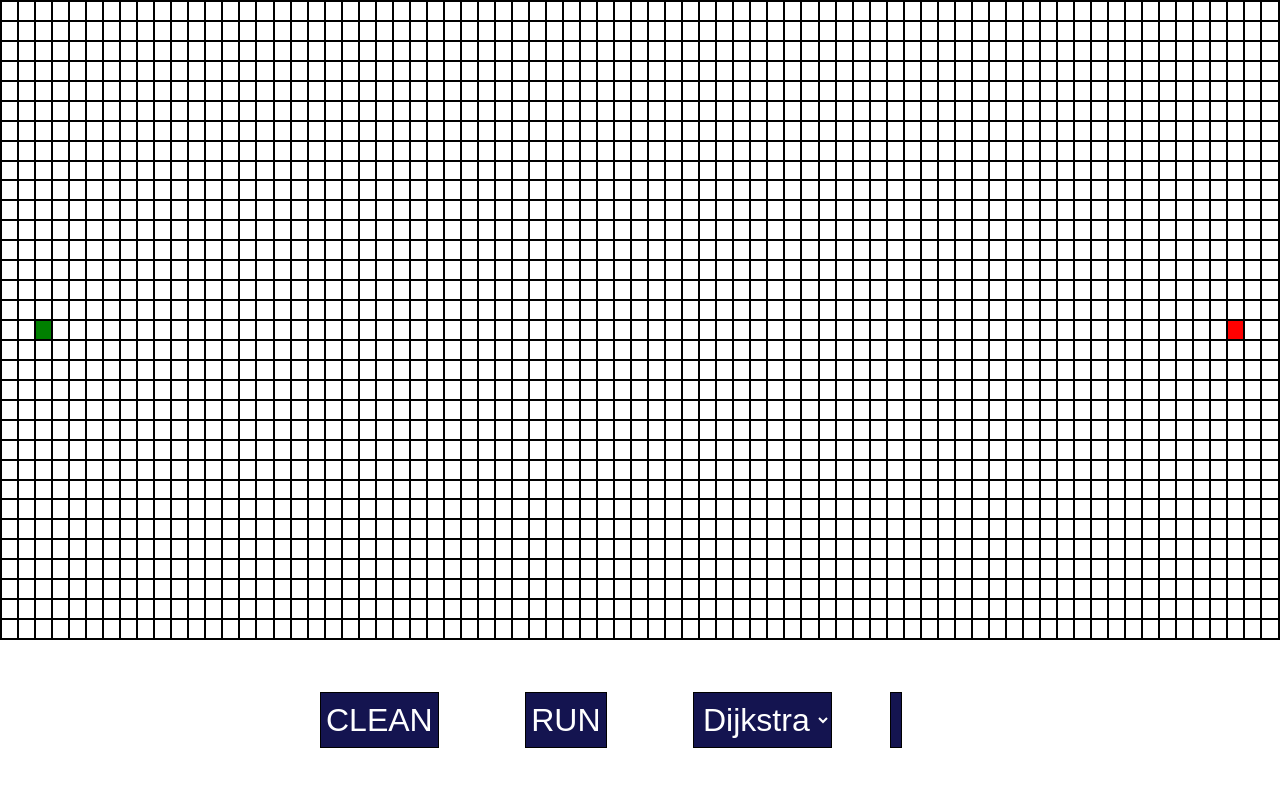
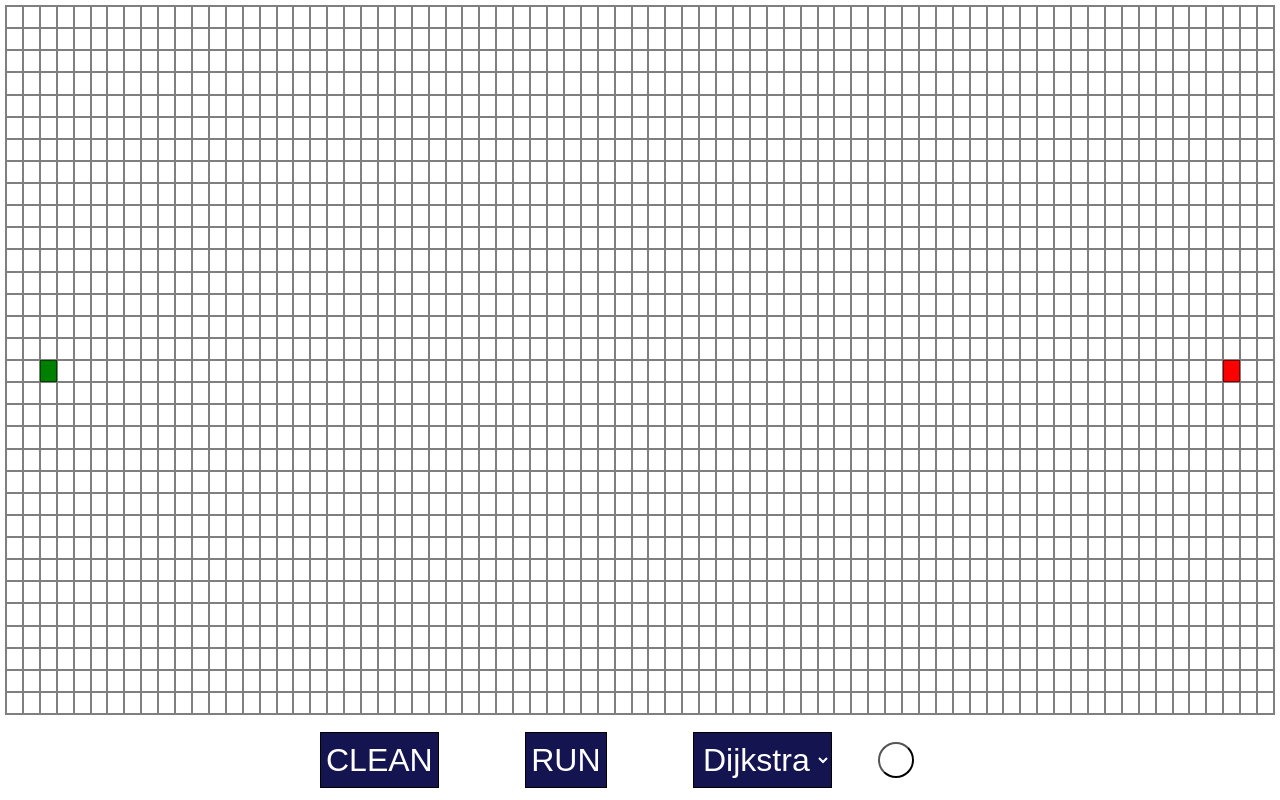
Before and after one commit to LuchoLorenzo1/path-finding-visualization, a website built with Vite: page index.html in a window 1280 px wide. Built offline with nearby package versions, Linux system fonts and the light colour scheme.

Commit message:
mejorando estilos

```diff
--- a/index.html
+++ b/index.html
@@ -22,8 +22,15 @@
 					<select id="select-algorithm" name="select" class="boton"> </select>
 				</div>
 				<div class="options">
-					<button id="menu" class="boton" />
-
+					<button id="menu" class="boton-options">
+						<svg width="32px" height="32px" viewBox="0 0 32 32" version="1.1" xmlns="http://www.w3.org/2000/svg" xmlns:xlink="http://www.w3.org/1999/xlink">
+						<g id="icomoon-ignore">
+						</g>
+						<path d="M17.599 3.738v2.598l0.8 0.207c0.905 0.234 1.768 0.597 2.566 1.081l0.715 0.434 1.86-1.86 2.262 2.262-1.888 1.888 0.407 0.708c0.451 0.785 0.788 1.635 1.002 2.527l0.196 0.817h2.744v3.199h-2.806l-0.216 0.782c-0.233 0.844-0.583 1.654-1.040 2.406l-0.434 0.716 2.036 2.035-2.262 2.262-2.064-2.064-0.707 0.407c-0.734 0.422-1.531 0.745-2.368 0.961l-0.8 0.206v2.951h-3.199v-2.951l-0.8-0.206c-0.837-0.216-1.634-0.539-2.368-0.961l-0.708-0.407-2.064 2.064-2.262-2.262 2.036-2.035-0.434-0.716c-0.457-0.753-0.807-1.562-1.040-2.406l-0.216-0.782h-2.806v-3.199h2.744l0.196-0.817c0.213-0.891 0.551-1.742 1.002-2.527l0.407-0.708-1.888-1.888 2.262-2.262 1.86 1.86 0.715-0.434c0.798-0.484 1.661-0.848 2.566-1.081l0.8-0.207v-2.598h3.199zM16 20.799c2.646 0 4.798-2.153 4.798-4.799s-2.152-4.799-4.798-4.799-4.798 2.153-4.798 4.799c0 2.646 2.152 4.799 4.798 4.799zM18.666 2.672h-5.331v2.839c-1.018 0.263-1.975 0.67-2.852 1.202l-2.022-2.022-3.769 3.77 2.065 2.065c-0.498 0.867-0.875 1.81-1.114 2.809h-2.97v5.331h3.060c0.263 0.953 0.655 1.85 1.156 2.676l-2.198 2.198 3.769 3.77 2.241-2.241c0.816 0.469 1.7 0.828 2.633 1.069v3.191h5.331v-3.191c0.933-0.241 1.817-0.6 2.633-1.069l2.241 2.241 3.769-3.77-2.198-2.198c0.501-0.826 0.893-1.723 1.156-2.676h3.060v-5.331h-2.97c-0.239-0.999-0.616-1.941-1.114-2.809l2.065-2.065-3.769-3.77-2.022 2.022c-0.877-0.532-1.834-0.939-2.852-1.202v-2.839h-0zM16 19.733c-2.062 0-3.732-1.671-3.732-3.733s1.67-3.732 3.732-3.732 3.732 1.671 3.732 3.732c0 2.062-1.67 3.733-3.732 3.733v0z"
+						class="svg-options" fill="white"></path>
+						</svg>
+						<!-- <img src = "./src/media/config.svg" /> -->
+					</button>
 				</div>
 			</div>
 		</div>
--- a/src/styles/grilla.css
+++ b/src/styles/grilla.css
@@ -1,37 +1,35 @@
 .grilla {
   border-spacing: 0;
-  border: 1px solid #000;
+  border: 1px solid var(--border);
+  margin: 5px;
 }
 
 .celda {
 	position: relative;
-  border: 1px solid #000;
-	/* overflow:hidden; */
-	/* transition: linear 100ms all; */
+  border: 1px solid var(--border);
+
+	transition: linear 100ms all;
 }
-.celda::after {
+
+.celda::before {
   content: "";
   position: absolute;
-  top: 0;
-  left: 0;
-  width: 100%;
-  height: 100%;
-	transform: scale(0);
-	border-radius: 50%;
-  /* transition: ease-in-out all 1s; */
+  top: 0%;
+  left: 0%;
+	/* width: 0%; */
+  /* height: 0%; */
+	/* border-radius: 50%; */
+  transition: linear all 500ms;
 }
 
 .visitados {
 	background-color: var(--visitados);
-	animation: 1ms forwards; /* other keywords like "infinite alternate" can be useful here */
 }
-.visitados::after {
-	transform: scale(2);
-	animation: visitAfter 100ms; /* other keywords like "infinite alternate" can be useful here */
-	/* opacity: 50%; */
-	/* border-radius: 0%; */
+.visitados::before {
+	width: 100%;
+  height: 100%;
+	background-color: var(--mainSec);
 	/* transition: linear 300ms all; */
-	/* background-color: blue; */
 }
 
 @keyframes visit {
@@ -80,3 +78,7 @@
 .destino {
   background-color: var(--destino);
 }
+
+.vacio {
+	background-color: var(--vacio);
+}
--- a/src/styles/navbar.css
+++ b/src/styles/navbar.css
@@ -31,7 +31,6 @@
   background-color: rgb(20, 20, 80);
   transition: all 100ms linear;
   border: 1px solid black;
-  color: white;
   font-size: 2rem;
   padding: 5px;
 }
@@ -39,3 +38,16 @@
 .boton:hover {
   background-color: rgb(20, 100, 80);
 }
+
+.boton-options {
+	display: flex;
+	align-items: center;
+	width: auto;
+	height: auto;
+	border-radius: 50%;
+	background: var(--bg);
+}
+
+.svg-options {
+	fill: var(--text);
+}
--- a/src/styles/styles.css
+++ b/src/styles/styles.css
@@ -1,11 +1,22 @@
 :root {
-  --bg: #82e0aa;
+  --main: #79c7c5ff;
+  --mainSec: #ade1e5ff;
+  --alt: #80b38fff;
+  --altSec: #99d19cff;
+  --contrast: #000206ff;
+
+  --text: white;
+  --bg: none;
+  --border: rgb(0, 0, 0, 0.5);
+
   --origen: green;
   --destino: red;
   --wall: black;
   --visitados: #345ea8;
   --previsitados: #eedbcb;
-  --path: pink;
+  --path: var(--contrast);
+  --vacio: white;
+
 }
 
 * {
@@ -18,11 +29,13 @@
   -moz-user-select: none;
   -ms-user-select: none;
   user-select: none;
+  color: var(--text);
 }
 
 .main {
   height: 100vh;
   width: 100vw;
   display: grid;
-  grid-template-rows: 80% 20%;
+  grid-template-rows: 90% 10%;
+  background: var(--bg);
 }
```
Also changed, not shown: src/media/config.svg (added).
